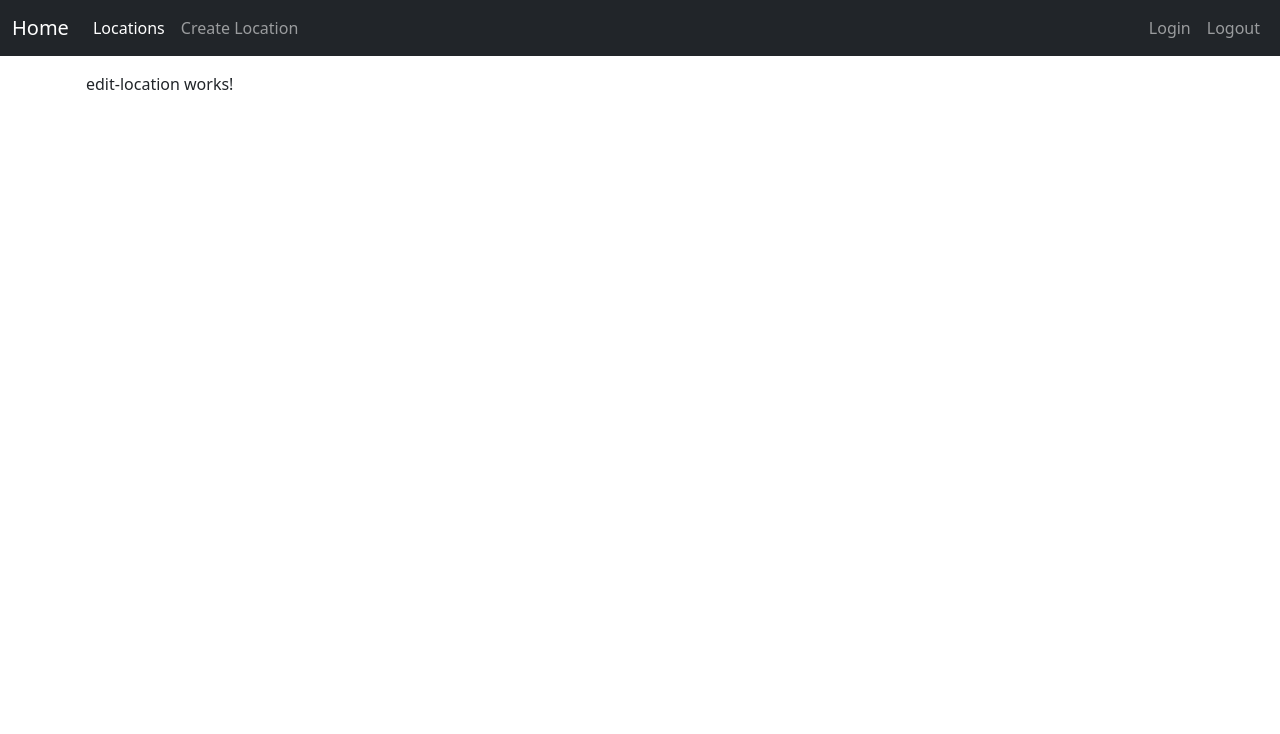
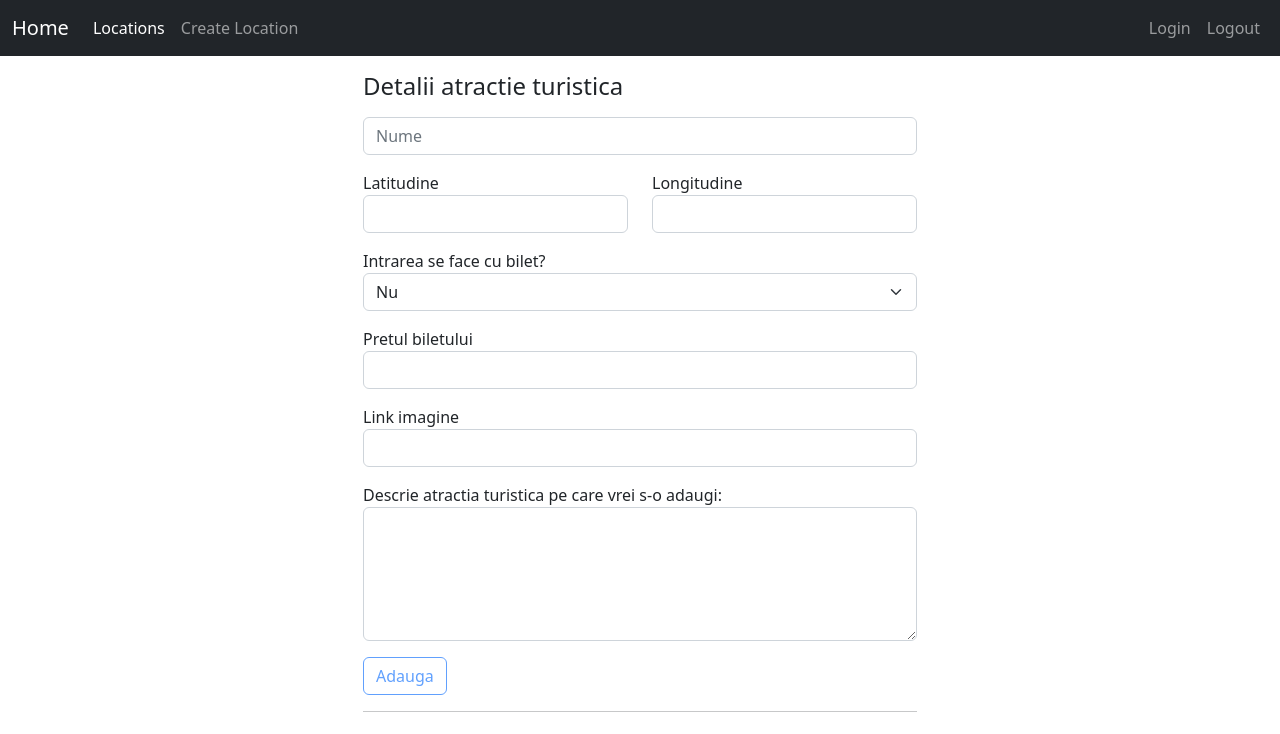
Before and after one commit to alexban14/Touristic_Locations_app, an Angular app in the folder licenta_fe/: page /locations/get/1/edit in a window 1280 px wide. Shown: the top 734 px of the page. Built offline with nearby package versions, Linux system fonts and the light colour scheme; no server answers.

Commit message:
done implementing full crud back to front with authentication, resources are editable only by the original creator

```diff
--- a/licenta_fe/src/app/locations/edit-location/edit-location.component.html
+++ b/licenta_fe/src/app/locations/edit-location/edit-location.component.html
@@ -1 +1,57 @@
-<p>edit-location works!</p>
+<div class="col-md-10 col-lg-8 col-xl-6 mx-auto">
+    <h4 class="mb-3">Detalii atractie turistica</h4>
+    <form [formGroup]="editedLocationForm" (ngSubmit)="submitEditedLocation()" class="needs-validation" novalidate>
+        <div class="mb-3">
+            <div class="input-group">
+                <input formControlName="name" type="text" class="form-control" name="name" id="name" placeholder="Nume" required value="{{ locationObjToEdit?.location.name }}" />
+            </div>
+            <div *ngIf="editedLocationForm.touched && editedLocationForm.controls['name'].errors" class="text-danger mb-3 d-block">
+                <div *ngIf="editedLocationForm.touched && editedLocationForm.controls['name'].errors['required']">Numele locatiei este necesar pentru a crea una noua</div>
+            </div>
+        </div>
+
+        <div formGroupName="location" class="row">
+            <div class="col-6 mb-3">
+                <label for="lat">Latitudine</label>
+                <input formControlName="lat" type="text" class="form-control" name="lat" id="lat" value="{{ locationObjToEdit?.location.location.lat }}" required />
+            </div>
+            <div class="col-6 mb-3">
+                <label for="long">Longitudine</label>
+                <input formControlName="long" type="text" class="form-control" name="long" id="long" value="{{ locationObjToEdit?.location.location.long }}" required />
+            </div>
+        </div>
+
+        <div class="mb-3">
+            <label for="ticket">Intrarea se face cu bilet?</label>
+            <select formControlName="ticket" class="form-select" aria-label="Default select example" id="ticket">
+                <option value="true" [selected]="locationObjToEdit?.location.ticket">Da</option>
+                <option value="false" [selected]="!locationObjToEdit?.location.ticket">Nu</option>
+            </select>
+        </div>
+
+        <div class="mb-3">
+            <label for="price">Pretul biletului</label>
+            <input formControlName="price" class="form-control" type="number" name="price" id="price" value="{{ locationObjToEdit?.location.price }}" required />
+            <div *ngIf="editedLocationForm.touched && editedLocationForm.controls['price'].errors" class="text-danger mb-3 d-block">
+                <div *ngIf="editedLocationForm.touched && editedLocationForm.controls['price'].errors['required']">Este necesar sa specificati pretul biletului</div>
+            </div>
+        </div>
+        <div class="mb-3">
+            <label for="images">Link imagine</label>
+            <input formControlName="images" class="form-control" type="text" name="images" id="images" value="{{ locationObjToEdit?.location.images[0] }}" required />
+            <div *ngIf="editedLocationForm.touched && editedLocationForm.controls['images'].errors" class="text-danger mb-3 d-block">
+                <div *ngIf="editedLocationForm.touched && editedLocationForm.controls['images'].errors['required']">Imagini despre locatiei sunt necesar pentru a crea una noua</div>
+            </div>
+        </div>
+
+        <div class="mb-3">
+            <label for="description">Descrie atractia turistica pe care vrei s-o adaugi:</label>
+            <textarea formControlName="description" class="form-control" name="description" id="description" cols="30" rows="5" value="{{ locationObjToEdit?.location.description }}"></textarea>
+            <div *ngIf="editedLocationForm.touched && editedLocationForm.controls['description'].errors" class="text-danger mb-3 d-block">
+                <div *ngIf="editedLocationForm.touched && editedLocationForm.controls['description'].errors['required']">Descrierea locatiei este necesar pentru a crea una noua</div>
+            </div>
+        </div>
+        <button type="submit" class="btn btn-outline-primary" [disabled]="!editedLocationForm.valid">Adauga</button>
+        <hr class="mb-4" />
+    </form>
+</div>
--- a/licenta_fe/src/app/locations/edit-location/edit-location.component.ts
+++ b/licenta_fe/src/app/locations/edit-location/edit-location.component.ts
@@ -1,15 +1,72 @@
-import { Component, OnInit } from '@angular/core';
+import { Component, OnDestroy, OnInit } from '@angular/core';
+import { FormBuilder, FormGroup, Validators } from '@angular/forms';
+import { ActivatedRoute, Router } from '@angular/router';
+import { Subscription } from 'rxjs';
+import { LocationsService } from 'src/app/services/locations/locations.service';
 
 @Component({
-  selector: 'app-edit-location',
-  templateUrl: './edit-location.component.html',
-  styleUrls: ['./edit-location.component.css']
+    selector: 'app-edit-location',
+    templateUrl: './edit-location.component.html',
+    styleUrls: ['./edit-location.component.css']
 })
-export class EditLocationComponent implements OnInit {
+export class EditLocationComponent implements OnInit, OnDestroy {
+    subscription: Subscription | undefined;
+    locationObjToEdit?: any;
+    id = this.route.snapshot.paramMap.get('id');
 
-  constructor() { }
+    editedLocationForm: FormGroup;
 
-  ngOnInit(): void {
-  }
+    constructor(private fb: FormBuilder, private locationsService: LocationsService, private _router: Router, private route: ActivatedRoute) {
+        this.editedLocationForm = this.fb.group({
+            name: ['', Validators.required],
+            description: ['', Validators.required],
+            location: this.fb.group({
+                lat: ['', Validators.required],
+                long: ['', Validators.required]
+            }),
+            ticket: [Boolean, Validators.required],
+            price: [Number, Validators.required],
+            images: [[], Validators.required]
+        });
 
+        this.editedLocationForm.valueChanges.subscribe(console.log);
+    }
+
+    ngOnInit(): void {
+        let locationWrapperObs;
+        if (typeof this.id === 'string') {
+            locationWrapperObs = this.locationsService.getOneLocation(this.id);
+        }
+
+        this.subscription = locationWrapperObs?.subscribe((response) => ((this.locationObjToEdit = response), console.log(response)));
+    }
+
+    submitEditedLocation() {
+        const editedLocation = {
+            name: this.editedLocationForm.controls['name'].value,
+            description: this.editedLocationForm.controls['description'].value,
+            location: {
+                lat: this.editedLocationForm.controls['location'].value.lat,
+                long: this.editedLocationForm.controls['location'].value.long
+            },
+            ticket: this.editedLocationForm.controls['ticket'].value === 'true' ? true : false,
+            price: this.editedLocationForm.controls['price'].value,
+            images: [this.editedLocationForm.controls['images'].value]
+        };
+
+        console.log(editedLocation);
+
+        if (typeof this.id === 'string') {
+            this.locationsService.editLocation(editedLocation, this.id).subscribe({
+                next: (res: any) => console.log(res),
+                error: (err) => console.log(err)
+            });
+        }
+
+        this._router.navigate([`/locations/get/${this.id}`]);
+    }
+
+    ngOnDestroy(): void {
+        this.subscription?.unsubscribe();
+    }
 }
--- a/licenta_fe/src/app/locations/show-location/show-location.component.html
+++ b/licenta_fe/src/app/locations/show-location/show-location.component.html
@@ -1,7 +1,7 @@
 <div class="container">
     <div class="btn-group mb-3">
         <button routerLink="edit" type="button" class="btn btn-info">Editeaza</button>
-        <button type="button" class="btn btn-danger">Sterge</button>
+        <button (click)="locationDelete()" type="button" class="btn btn-danger">Sterge</button>
     </div>
     <div class="row">
         <div class="col-md-8 mb-3">
--- a/licenta_fe/src/app/locations/show-location/show-location.component.ts
+++ b/licenta_fe/src/app/locations/show-location/show-location.component.ts
@@ -1,5 +1,5 @@
 import { Component, OnDestroy, OnInit } from '@angular/core';
-import { ActivatedRoute } from '@angular/router';
+import { ActivatedRoute, Router } from '@angular/router';
 import { response } from 'express';
 import { Subscription } from 'rxjs';
 import { LocationsService } from 'src/app/services/locations/locations.service';
@@ -16,7 +16,7 @@ export class ShowLocationComponent implements OnInit, OnDestroy {
 
     id = this.route.snapshot.paramMap.get('id');
 
-    constructor(private locationsService: LocationsService, private route: ActivatedRoute) {}
+    constructor(private locationsService: LocationsService, private route: ActivatedRoute, private _router: Router) {}
 
     ngOnInit(): void {
         let locationWrapperObs;
@@ -27,6 +27,16 @@ export class ShowLocationComponent implements OnInit, OnDestroy {
         this.subscription = locationWrapperObs?.subscribe((response) => ((this.locationObj = response), console.log(response)));
     }
 
+    locationDelete() {
+        if (typeof this.id === 'string') {
+            this.locationsService.deleteLocation(this.id).subscribe({
+                next: (res: any) => console.log(res),
+                error: (err) => console.log(err)
+            });
+        }
+        this._router.navigate(['/locations/get']);
+    }
+
     ngOnDestroy(): void {
         this.subscription?.unsubscribe();
     }
--- a/licenta_fe/src/app/services/locations/locations.service.ts
+++ b/licenta_fe/src/app/services/locations/locations.service.ts
@@ -37,4 +37,12 @@ export class LocationsService {
             headers: new HttpHeaders().append('Content-Type', 'application/json')
         });
     }
+
+    deleteLocation(id: string) {
+        return this.http.delete(environment.baseURL + `/locations/delete/${id}`, {
+            observe: 'body',
+            withCredentials: true,
+            headers: new HttpHeaders().append('Content-Type', 'application/json')
+        });
+    }
 }
```
